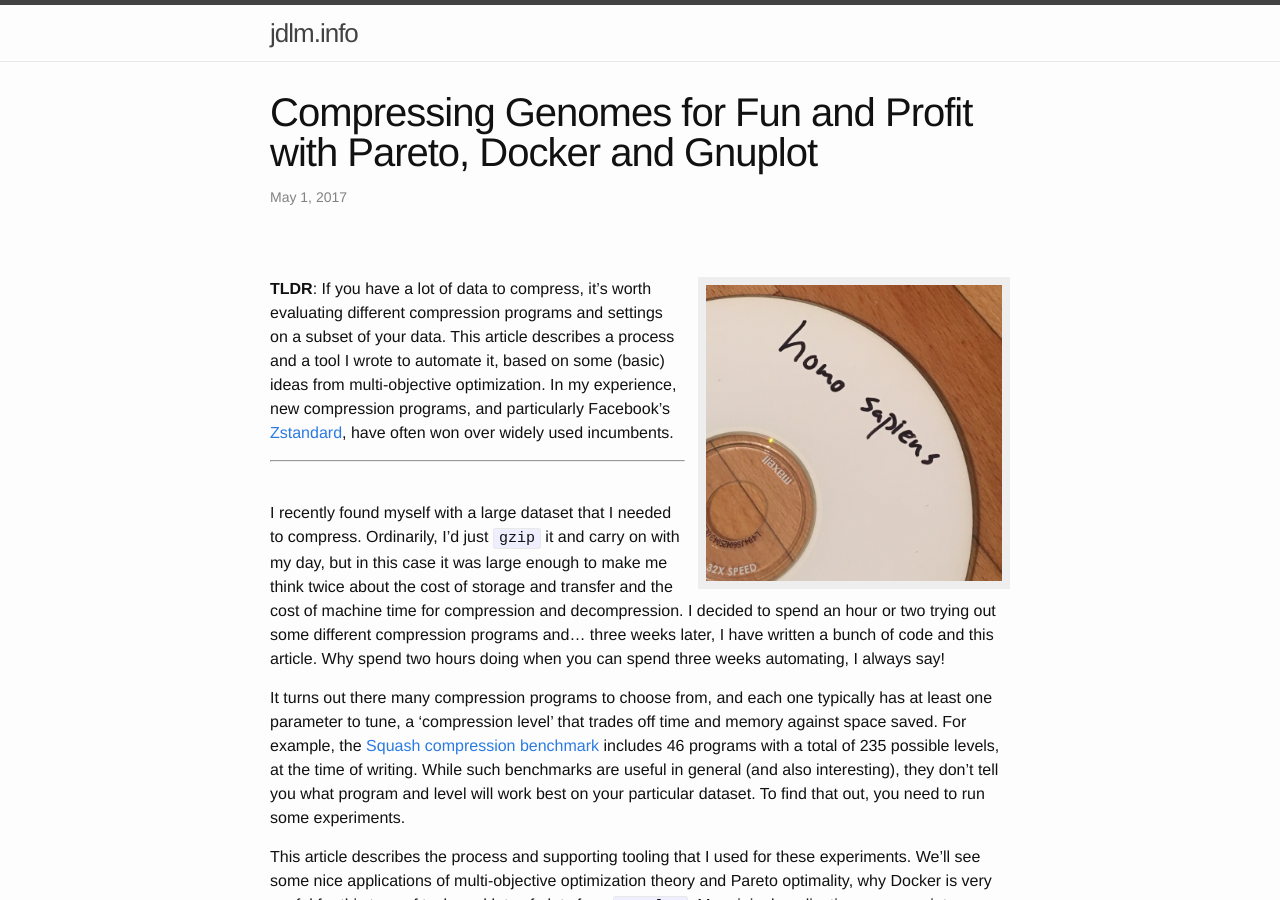
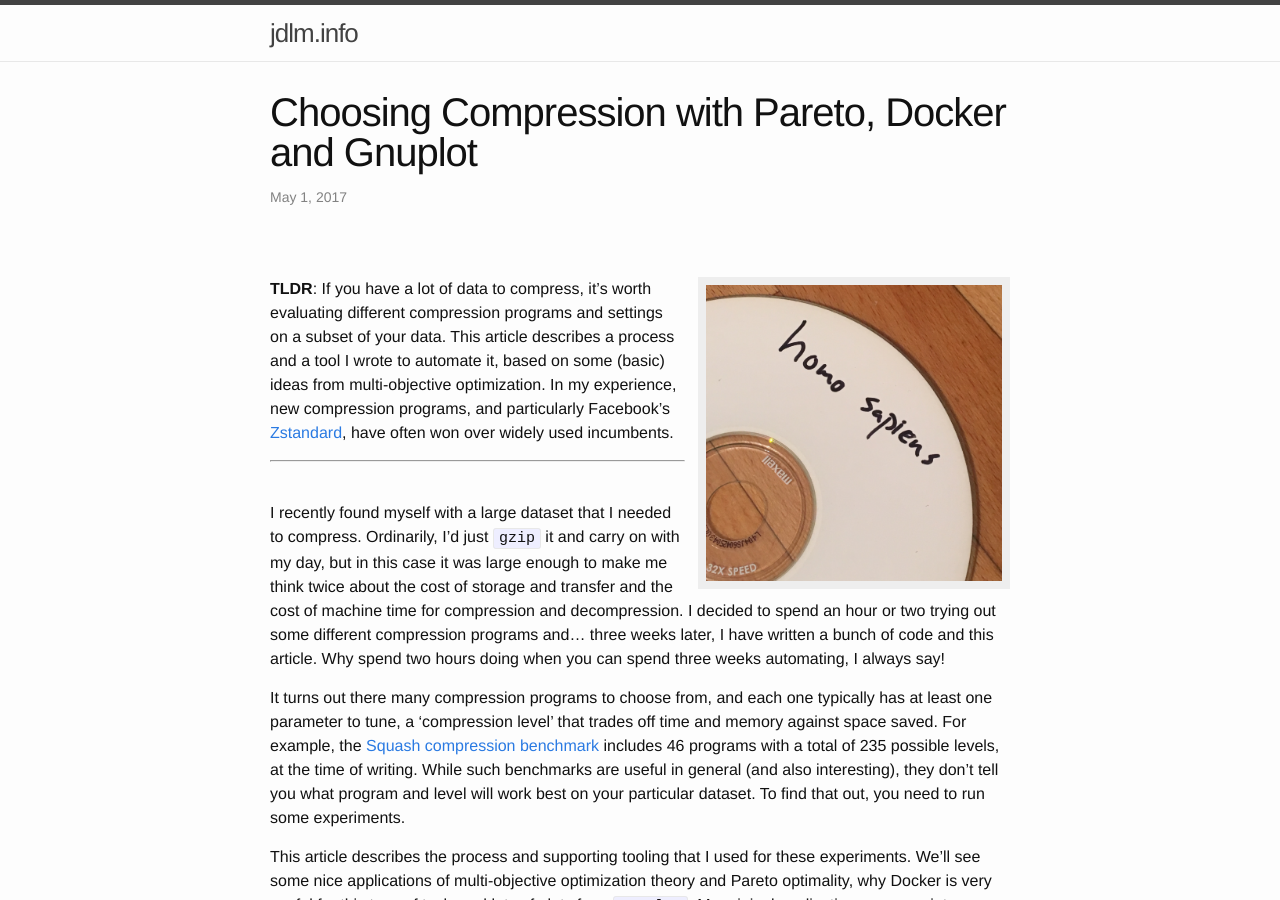
Before and after one commit to jdleesmiller/jdleesmiller.github.io, a Jekyll site: the page built from _posts/2017-05-01-compression-pareto-docker-gnuplot.md, in a window 1280 px wide and 900 px high. Built offline with Jekyll 4.4.1, drawn with Linux system fonts in a browser that asks for light colours; formulas are drawn with MathJax 3.

Commit message:
Put the old title back

```diff
--- a/_posts/2017-05-01-compression-pareto-docker-gnuplot.md
+++ b/_posts/2017-05-01-compression-pareto-docker-gnuplot.md
@@ -1,6 +1,6 @@
 ---
 layout: post
-title: "Compressing Genomes for Fun and Profit with Pareto, Docker and Gnuplot"
+title: "Choosing Compression with Pareto, Docker and Gnuplot"
 date: 2017-05-01 13:00:00 +0000
 categories: articles
 ---
```
